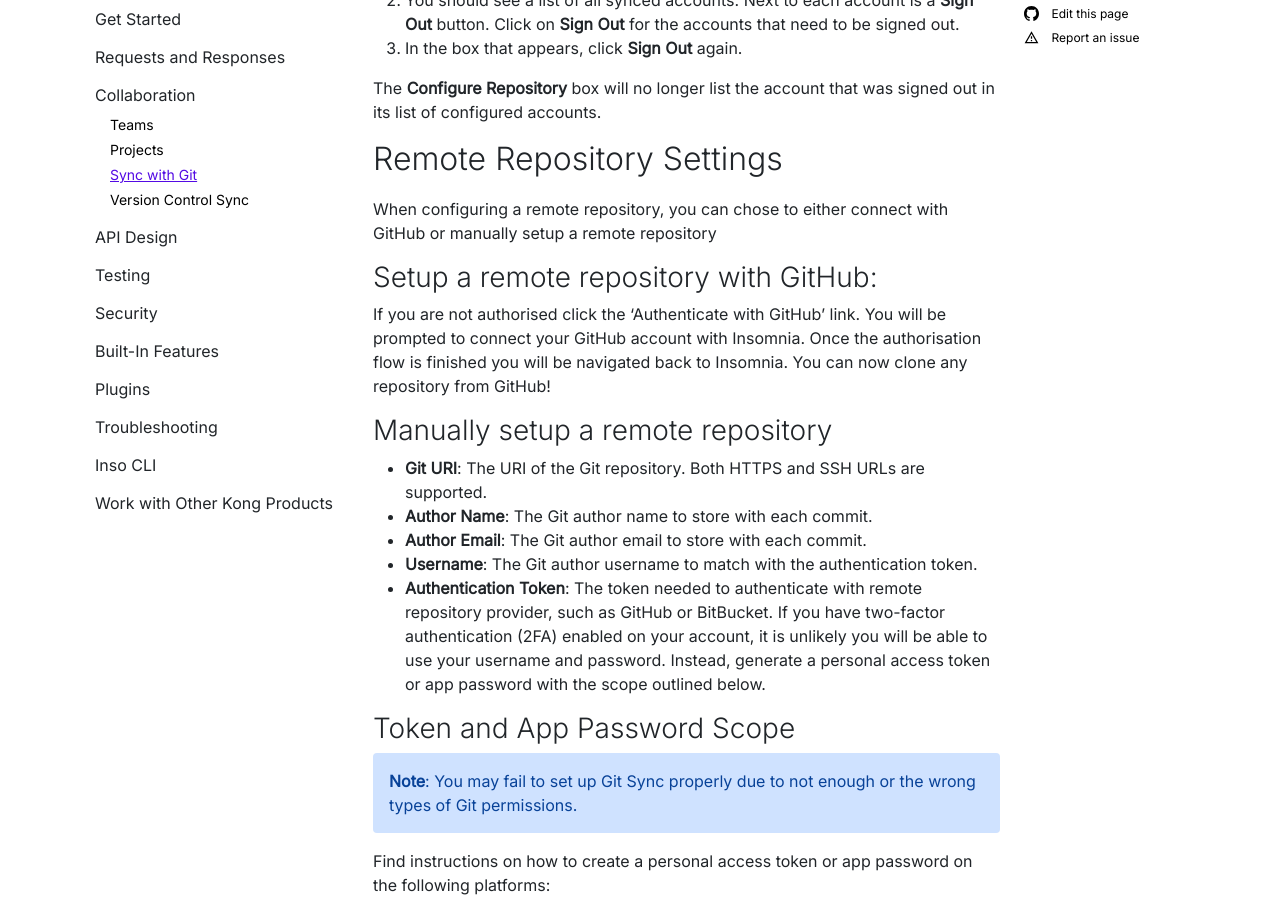
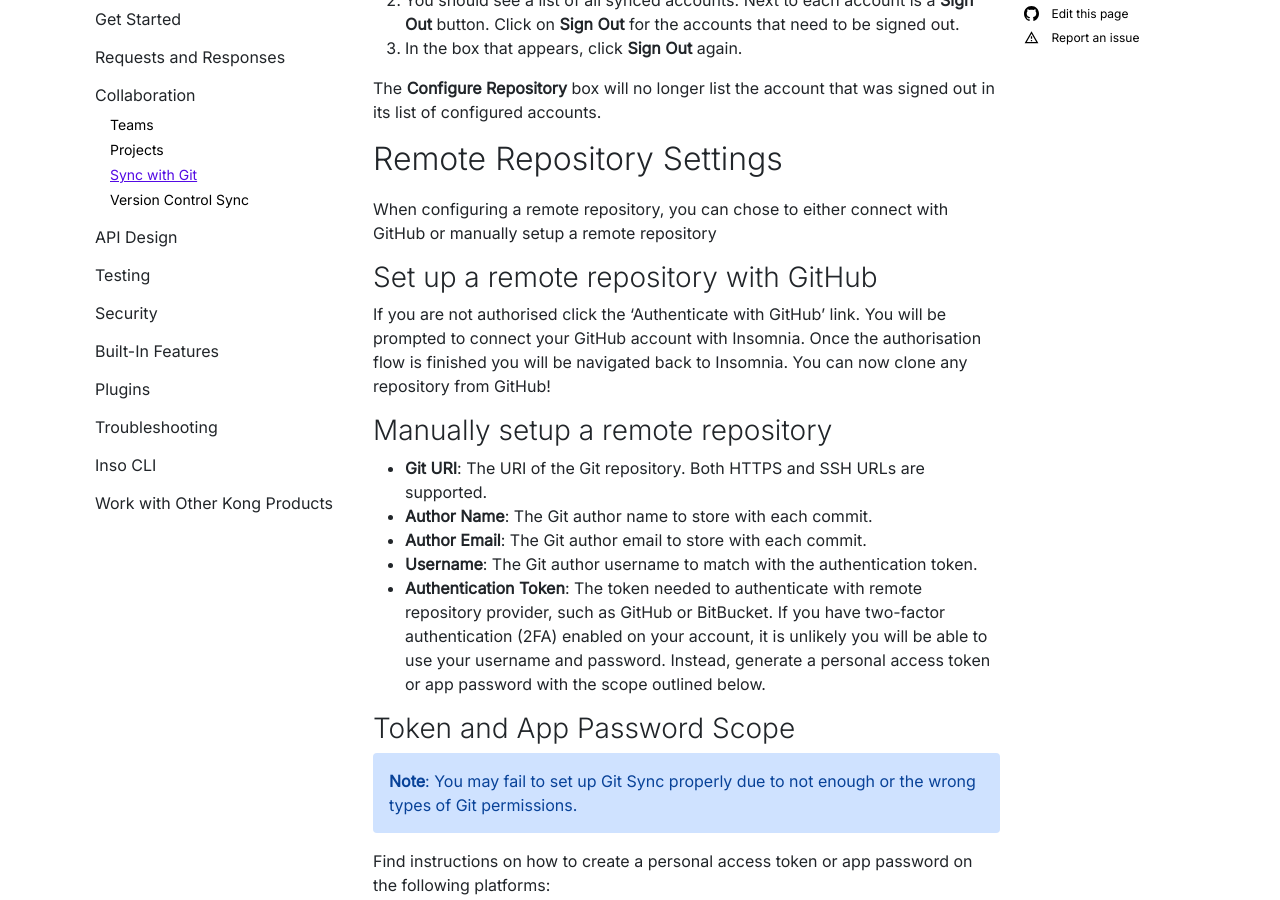
Before and after one commit to Kong/insomnia-docs, a Jekyll site: the page built from docs/insomnia/git-sync.md, in a window 1280 px wide and 900 px high, scrolled down 1820 px. Built offline with Jekyll 4.4.1, drawn with Linux system fonts in a browser that asks for light colours; comment, search, counter and statistics services are not loaded.

Commit message:
Update docs/insomnia/git-sync.md
Co-authored-by: lena-larionova <54370747+lena-larionova@users.noreply.github.com>

```diff
--- a/docs/insomnia/git-sync.md
+++ b/docs/insomnia/git-sync.md
@@ -43,7 +43,7 @@
 
 When configuring a remote repository, you can chose to either connect with GitHub or manually setup a remote repository
 
-### Setup a remote repository with GitHub:
+### Set up a remote repository with GitHub
 
 If you are not authorised click the 'Authenticate with GitHub' link.
 You will be prompted to connect your GitHub account with Insomnia.
```
